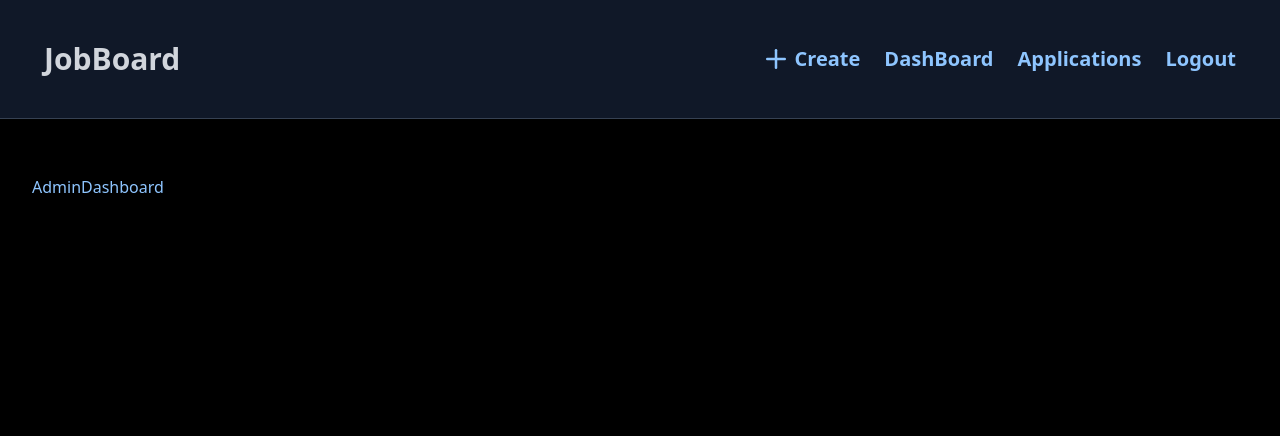
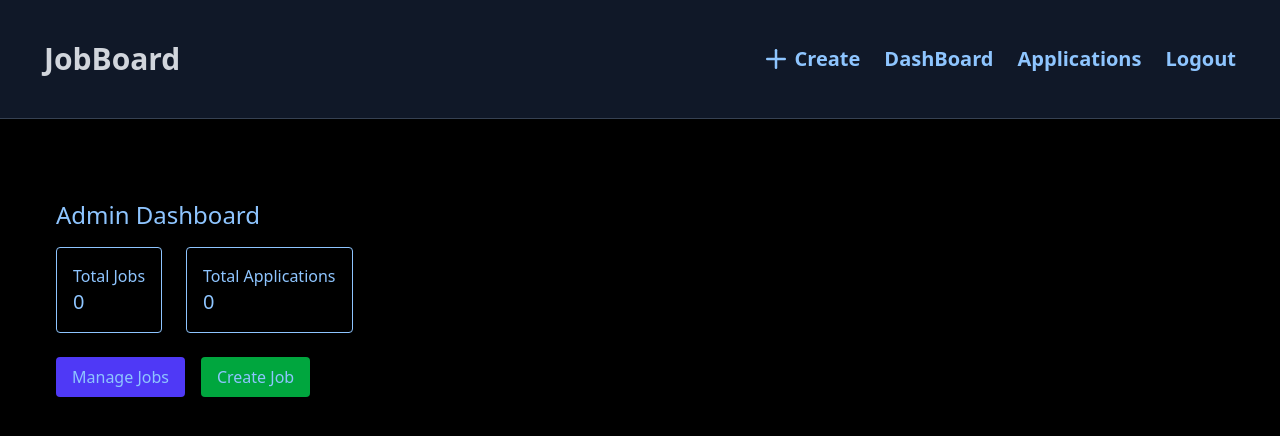
Before and after one commit to Priyanshu-010/JobBoard, a React (Vite) app in the folder frontend/: page /dashboard in a window 1280 px wide. Shown: the top 436 px of the page. Built offline with nearby package versions, Linux system fonts and the light colour scheme; no server answers; sample sign-in values are in the browser's storage.

Commit message:
Admin Dashboard created only Create Job and edit job pages remain

```diff
--- a/frontend/src/pages/admin/AdminDashboard.jsx
+++ b/frontend/src/pages/admin/AdminDashboard.jsx
@@ -1,9 +1,56 @@
-import React from 'react'
+import { useEffect, useState } from "react";
+import axiosInstance from "../../api/axios.js";
+import { Link } from "react-router-dom";
 
 function AdminDashboard() {
+  const [stats, setStats] = useState({
+    jobs: 0,
+    applications: 0,
+  });
+
+  useEffect(() => {
+    const fetchJobs = async () => {
+      try {
+        const res = await axiosInstance.get("/job");
+        const jobs = res.data;
+        const totalApplications = jobs.reduce((sum, job) => {
+          return sum + job.applications.length;
+        }, 0);
+
+        setStats({ jobs: jobs.length, applications: totalApplications });
+      } catch (error) {
+        console.log("Error in fetching jobs admin dashboard", error);
+      }
+    };
+    fetchJobs();
+  }, []);
   return (
-    <div>AdminDashboard</div>
-  )
+    <div className="p-6">
+      <h1 className="text-2xl mb-4">Admin Dashboard</h1>
+
+      <div className="flex gap-6 mb-6">
+        <div className="border p-4 rounded">
+          <p>Total Jobs</p>
+          <h2 className="text-xl">{stats.jobs}</h2>
+        </div>
+
+        <div className="border p-4 rounded">
+          <p>Total Applications</p>
+          <h2 className="text-xl">{stats.applications}</h2>
+        </div>
+      </div>
+
+      <div className="flex gap-4">
+        <Link to="/admin/jobs" className="bg-indigo-600 px-4 py-2 rounded">
+          Manage Jobs
+        </Link>
+
+        <Link to="/create" className="bg-green-600 px-4 py-2 rounded">
+          Create Job
+        </Link>
+      </div>
+    </div>
+  );
 }
 
-export default AdminDashboard
+export default AdminDashboard;
```
